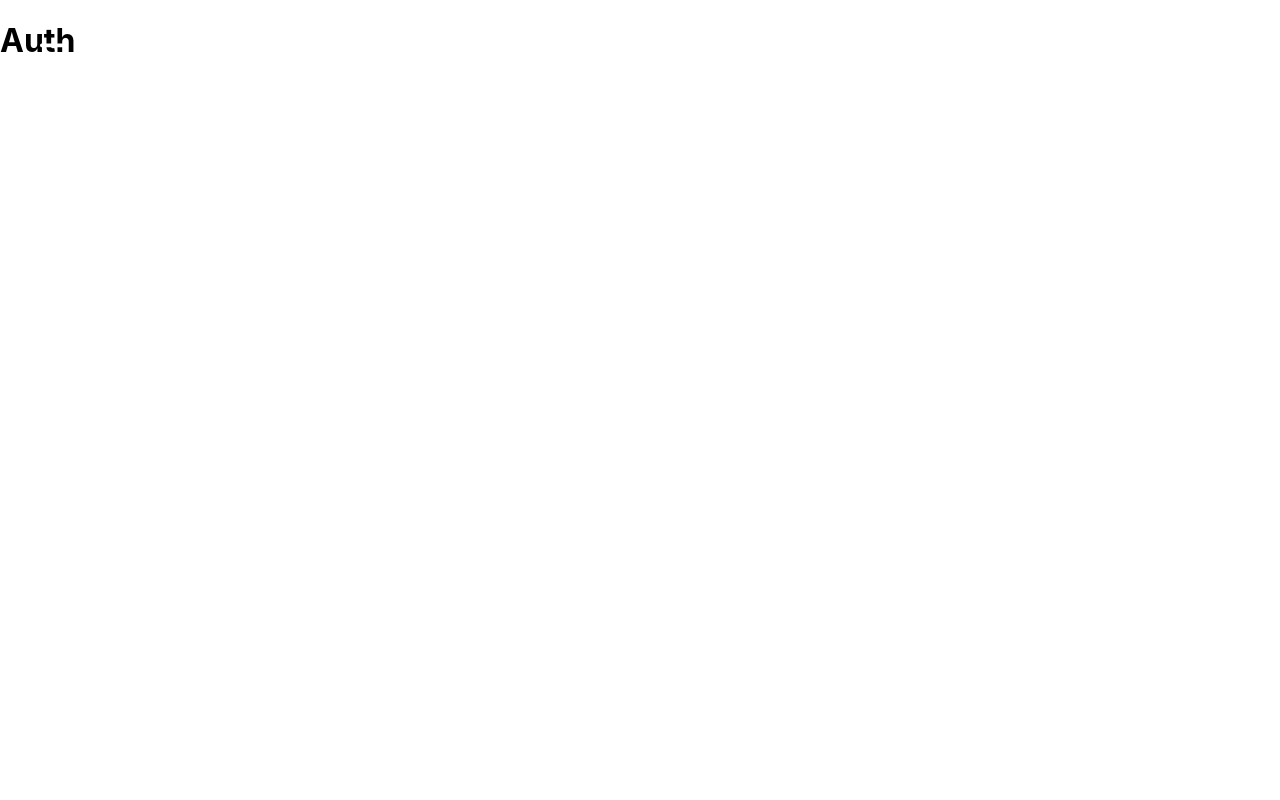
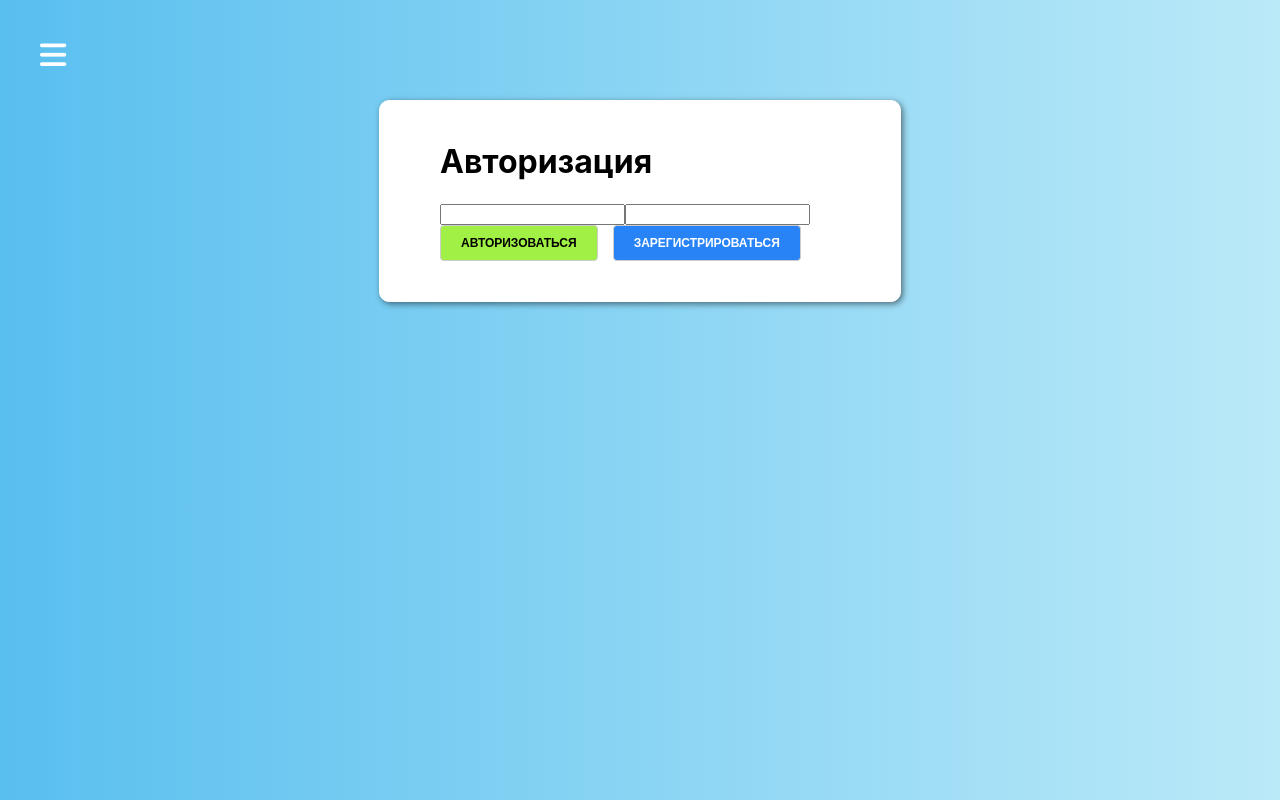
Before and after one commit to AlexSemynin/QUEEZ, a React (Create React App) app: page /auth in a window 1280 px wide. Built offline with nearby package versions, Linux system fonts and the light colour scheme.

Commit message:
Создать форму Авторизации

```diff
--- a/src/containers/Auth/Auth.js
+++ b/src/containers/Auth/Auth.js
@@ -1,13 +1,43 @@
 import React from 'react';
+import classes from './Auth.module.css';
+import Button from '../../components/UI/Button/Button';
 
 export default class Auth extends React.Component{
+
+
+    submitAuth = ev =>{
+        ev.preventDefault();
+    }
+
+    loginHandler = ()=>{
+
+    }
+    registerHandler = ()=>{
+
+    }
 
     render(){
 
         return(
 
-            <div>
-                <h1>Auth</h1>
+            <div className={classes.Auth}>
+                <div>
+                    <h1>Авторизация</h1>
+                    <form onSubmit={this.submitAuth}>
+                        <input type='text'/>
+                        <input type='text'/>
+                        <div className="wrapperButton">
+                            <Button
+                                type="success"
+                                onClick={this.loginHandler}
+                            >Авторизоваться</Button>
+                            <Button
+                                type="primary"
+                                onClick={this.registerHandler}
+                            >Зарегистрироваться</Button>
+                        </div>
+                    </form>
+                </div>
             </div>
         )
     }
--- /dev/null
+++ b/src/containers/Auth/Auth.module.css
@@ -0,0 +1,19 @@
+.Auth{
+    display: flex;
+    flex-direction: column;
+    flex-grow: 1;
+    padding-top: 100px;
+    margin: 0 auto;
+    background: linear-gradient(270deg, #cef2fa -20%, #59bfef 100%);
+    width: 100%;
+}
+
+.Auth > div{
+    margin: 0 auto;
+    width: 400px;
+    border-radius: 10px;
+    border: 1px solid #fff;
+    padding: 20px 60px 40px;
+    background: #fff;
+    box-shadow: 2px 2px 6px rgba(0,0,0,0.5);
+}
```
